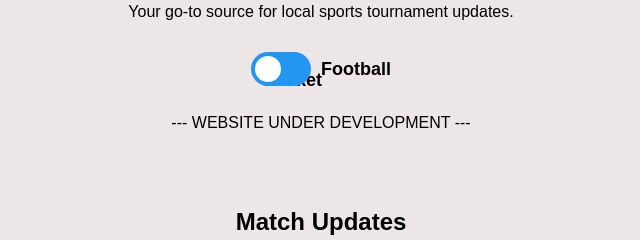
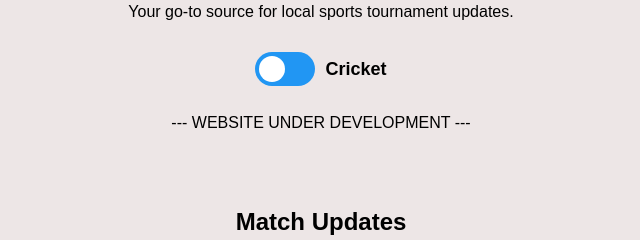
Before and after one commit to AamirSohail07000/Tennis_Cricket_Buzz, a plain HTML site: page index.html in a window 1280 px wide. Shown: the part 275-515 px from the top of the page, 319-959 px from the left. Drawn offline with Linux system fonts and the light colour scheme.

Commit message:
solved merge conflict

```diff
--- a/index.html
+++ b/index.html
@@ -31,7 +31,6 @@
             <!-- Toggle Switch for Cricket & Football -->
     <div class="switch-container">
         <label class="switch">
-            <p id= "sportText">Cricket</p>
             <input type="checkbox" id="sportSwitch">
             <span class="slider round"></span>
         </label>
```
